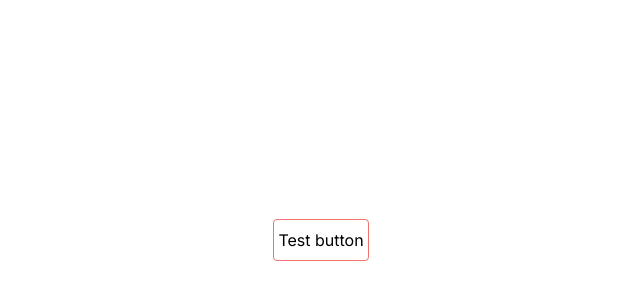
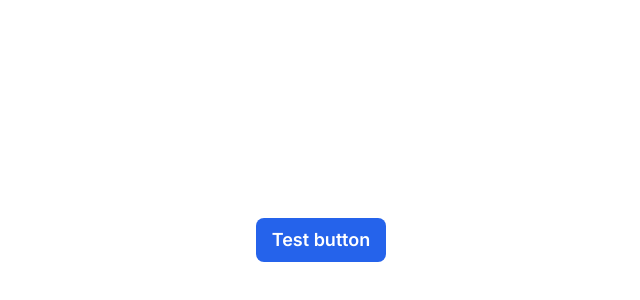
Before and after one commit to Javan-Odhiambo/nextjs-starter-template, a Next.js app: page / in a window 1280 px wide. Shown: the part 160-460 px from the top of the page, without its empty margins (319-959 px from the left). Built offline with nearby package versions, Linux system fonts and the light colour scheme.

Commit message:
feat(shared): add reusable button
Added a reusable button with multiple variants that can be reused in multiple places

```diff
--- a/package.json
+++ b/package.json
@@ -11,6 +11,7 @@
     "test:watch": "jest --watch"
   },
   "dependencies": {
+    "class-variance-authority": "^0.7.0",
     "next": "14.2.2",
     "react": "^18",
     "react-dom": "^18"
--- a/src/components/ui/Button.tsx
+++ b/src/components/ui/Button.tsx
@@ -1,15 +1,36 @@
 //Sample button component
 import React from 'react'
+import { cva, VariantProps } from 'class-variance-authority'
 
-type ButtonProps = {
-    children: React.ReactNode
-    onClick: () => void
+const buttonStyles = cva("font-semibold rounded-lg", {
+  variants: {
+    intent: {
+      primary: "bg-blue-600 text-white hover:bg-blue-700 focus:outline-none focus:ring-2 focus:ring-blue-500 focus:ring-opacity-50",
+      secondary: "bg-white text-blue-800 ring-2 ring-blue-600 hover:bg-gray-200 focus:outline-none focus:ring-2 focus:ring-gray-500 focus:ring-opacity-50",
+      soft: "bg-gray-100 text-blue-400 hover:bg-gray-300 focus:outline-none focus:ring-2 focus:ring-gray-500 focus:ring-opacity-50",
+    },
+    btn_size: {
+      sm: "text-sm px-2 py-1",
+      lg: "text-lg px-4 py-2",
+    },
+  },
+  compoundVariants: [
+    {},
+  ],
+  defaultVariants: {
+    intent: "primary",
+    btn_size: "lg",
+  },
+});
+
+interface ButtonProps extends VariantProps<typeof buttonStyles>, React.ButtonHTMLAttributes<HTMLButtonElement>{
+  children: React.ReactNode
 }
 
-const Button = ({children, onClick}: ButtonProps)  => {
+const Button = ({ intent, btn_size, children, onClick, ...props }: ButtonProps) => {
 
   return (
-    <button className='border border-red-400 rounded py-2 px-1' onClick={onClick}>{children}</button>
+    <button className={buttonStyles({intent, btn_size})} {...props} onClick={onClick}>{children}</button>
   )
 }
 
```
Also changed, not shown: 1 other file (tests, documents, lock files or other folders).
